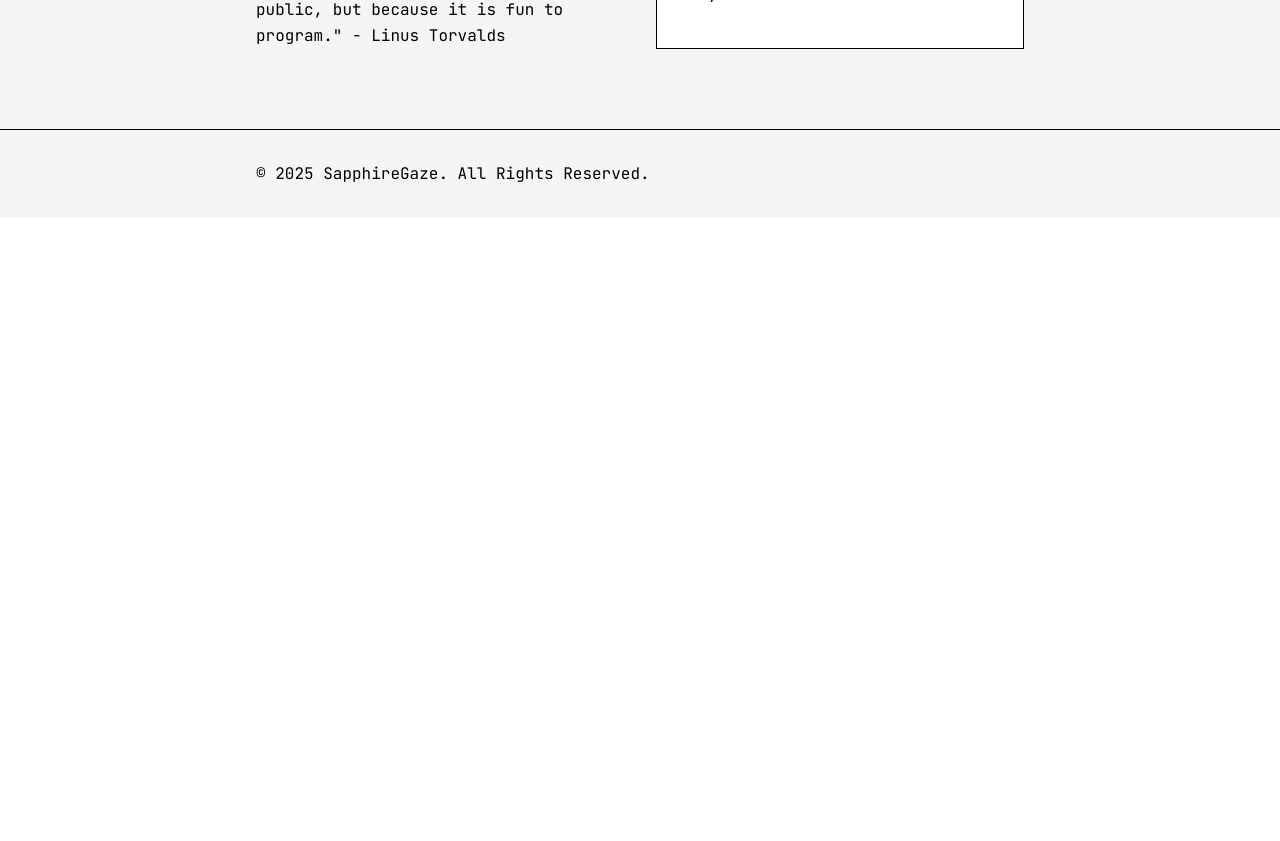
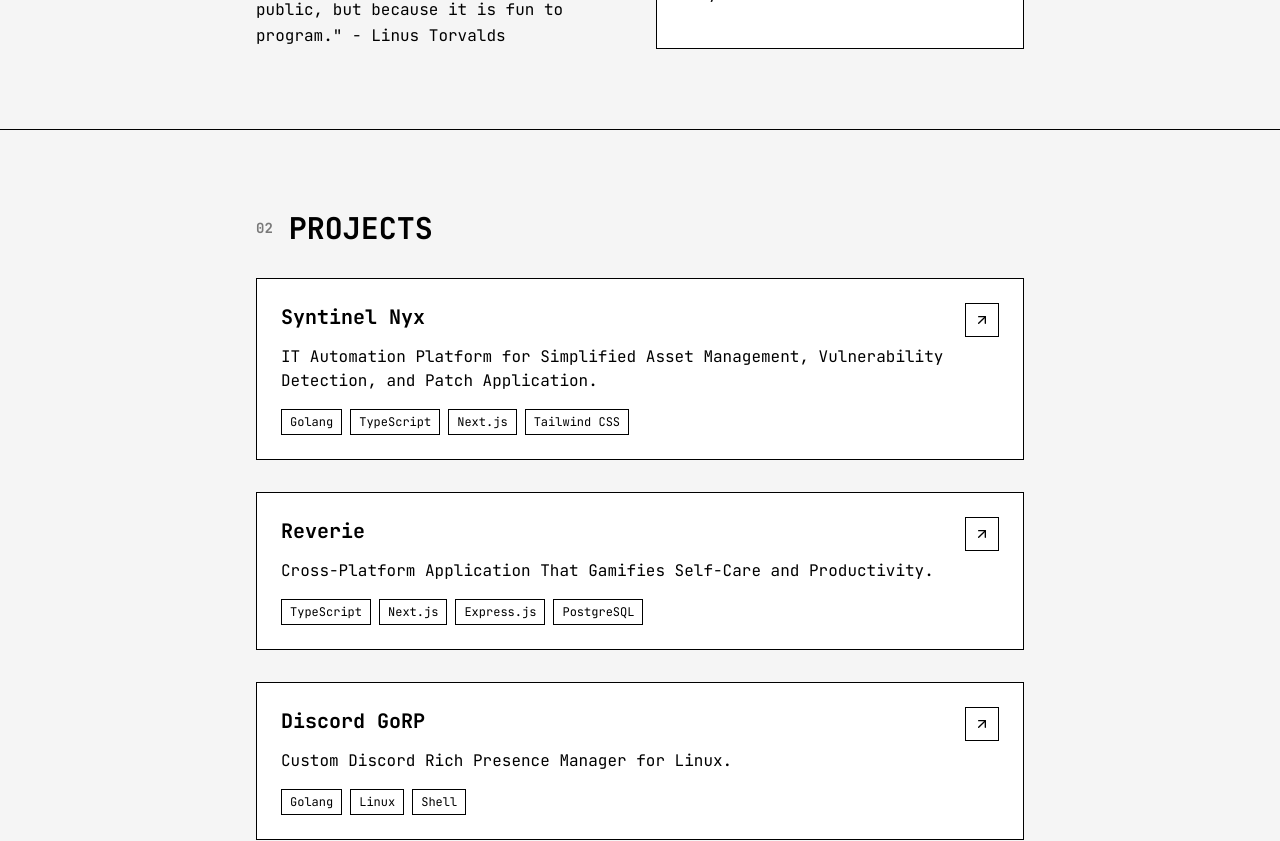
Before and after one commit to sapphiregaze/portfolio, a Next.js app: page / in a window 1280 px wide. Shown: the part 920-1761 px from the top of the page. Before the commit the page ends 1138 px from the top, so only its background shows below. Built offline with nearby package versions, Linux system fonts and the light colour scheme.

Commit message:
Added Favicon & Projects Section

```diff
--- a/src/app/page.tsx
+++ b/src/app/page.tsx
@@ -4,6 +4,7 @@ import { ArrowUp } from "lucide-react"
 import Link from "next/link"
 
 import { Button } from "@/components/ui/button"
+import ProjectCard from "@/components/ProjectCard"
 import TypewriterEffect from "@/components/TypewriterEffect"
 
 import { cn } from "@/lib/utils"
@@ -12,6 +13,27 @@ const skills =
   ["Golang", "TypeScript", "Next.js", "React.js",
     "Tailwind CSS", "SQL", "Rust", "Nix", "Linux",
     "Docker", "C/C++", "Shell", "Python", "Git"];
+
+const projects = [
+  {
+    title: "Syntinel Nyx",
+    description: "IT Automation Platform for Simplified Asset Management, Vulnerability Detection, and Patch Application.",
+    link: "https://www.syntinel.dev/",
+    tags: ["Golang", "TypeScript", "Next.js", "Tailwind CSS"],
+  },
+  {
+    title: "Reverie",
+    description: "Cross-Platform Application That Gamifies Self-Care and Productivity.",
+    link: "https://devpost.com/software/reverie-zy25ls/",
+    tags: ["TypeScript", "Next.js", "Express.js", "PostgreSQL"],
+  },
+  {
+    title: "Discord GoRP",
+    description: "Custom Discord Rich Presence Manager for Linux.",
+    link: "https://github.com/sapphiregaze/discord-gorp/",
+    tags: ["Golang", "Linux", "Shell"],
+  },
+];
 
 export default function Home() {
   const [showButton, setShowButton] = useState(false)
@@ -92,6 +114,26 @@ export default function Home() {
         </div>
       </section>
 
+      <section id="projects" className="container mx-auto px-4 py-20 border-t border-black dark:border-white">
+        <div className="max-w-3xl mx-auto">
+          <h2 className="text-2xl md:text-3xl font-bold mb-8 flex items-center">
+            <span className="mr-4 text-sm opacity-50 font-mono">02</span>
+            PROJECTS
+          </h2>
+          <div className="grid gap-8">
+            {projects.map((project, i) =>
+              <ProjectCard
+                key={i}
+                title={project.title}
+                description={project.description}
+                link={project.link}
+                tags={project.tags}
+              />
+            )}
+          </div>
+        </div>
+      </section>
+
       <footer className="container mx-auto px-4 py-8 border-t border-black dark:border-white">
         <div className="max-w-3xl mx-auto flex flex-col md:flex-row justify-between items-center">
           <div className="mb-4 md:mb-0">
--- a/src/components/ProjectCard.tsx
+++ b/src/components/ProjectCard.tsx
@@ -10,7 +10,7 @@ interface ProjectCardProps {
 export default function ProjectCard({ title, description, tags, link }: ProjectCardProps) {
   return (
     <div className="border border-black dark:border-white bg-white dark:bg-[#1a1a1a] p-6 hover:shadow-[4px_4px_0px_0px_rgba(0,0,0,1)] dark:hover:shadow-[4px_4px_0px_0px_rgba(255,255,255,1)] transition-all duration-300">
-      <div className="flex justify-between items-start mb-4">
+      <div className="flex justify-between items-start mb-2">
         <h3 className="text-xl font-bold">{title}</h3>
         <a
           href={link}
```
Also changed, not shown: 1 other file (tests, documents, lock files or other folders).
